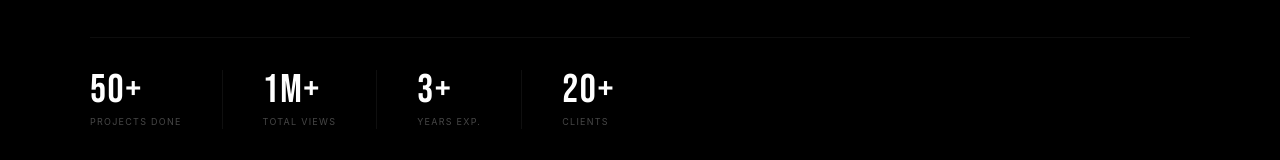
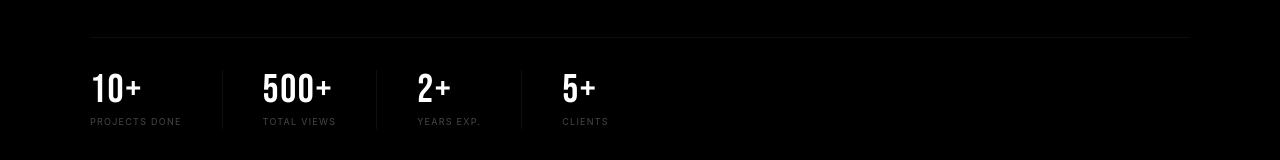
Before and after one commit to Limited-edition32/my-portfolio, a React (Vite) app: page /projects in a window 1280 px wide. Shown: the part 340-500 px from the top of the page. Built offline with nearby package versions, Linux system fonts and the light colour scheme.

Commit message:
update stats to reflect actual numbers

```diff
--- a/src/pages/projects-page.jsx
+++ b/src/pages/projects-page.jsx
@@ -480,10 +480,10 @@ export default function ProjectsPage() {
             <p className="pw-desc">Every project is a story told through motion, color, and rhythm. From viral short-form to cinematic brand films.</p>
           </div>
           <div className="pw-stats">
-            <div className="pw-stat"><div className="pw-stat-num">50+</div><div className="pw-stat-label">Projects Done</div></div>
-            <div className="pw-stat"><div className="pw-stat-num">1M+</div><div className="pw-stat-label">Total Views</div></div>
-            <div className="pw-stat"><div className="pw-stat-num">3+</div><div className="pw-stat-label">Years Exp.</div></div>
-            <div className="pw-stat"><div className="pw-stat-num">20+</div><div className="pw-stat-label">Clients</div></div>
+            <div className="pw-stat"><div className="pw-stat-num">10+</div><div className="pw-stat-label">Projects Done</div></div>
+            <div className="pw-stat"><div className="pw-stat-num">500+</div><div className="pw-stat-label">Total Views</div></div>
+            <div className="pw-stat"><div className="pw-stat-num">2+</div><div className="pw-stat-label">Years Exp.</div></div>
+            <div className="pw-stat"><div className="pw-stat-num">5+</div><div className="pw-stat-label">Clients</div></div>
           </div>
         </div>
       </div>
```
